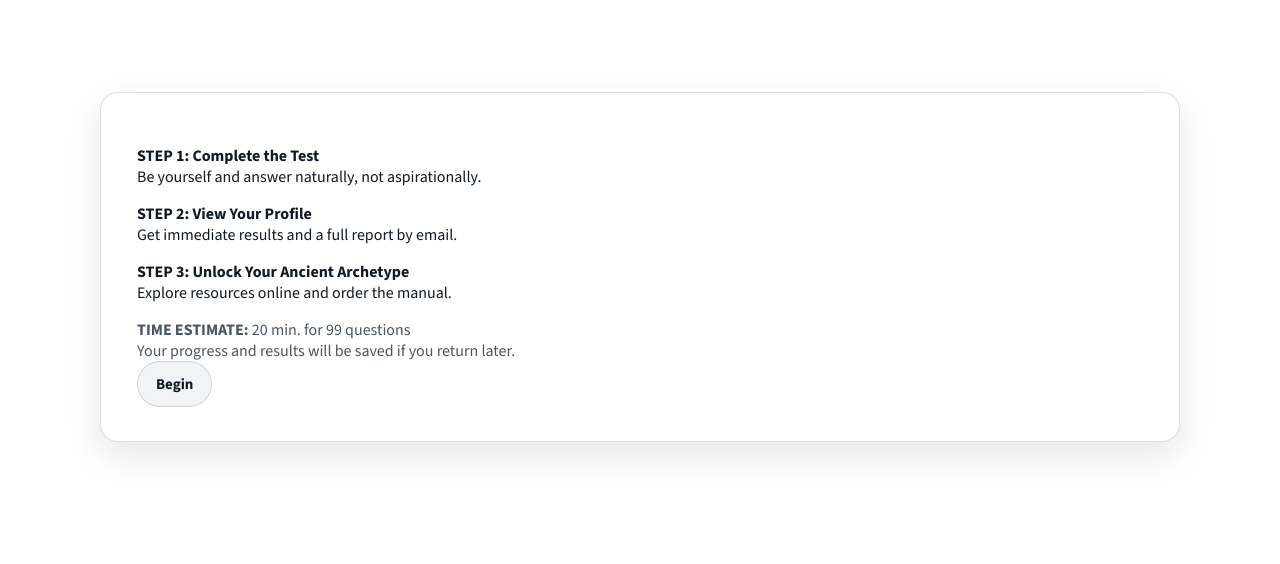
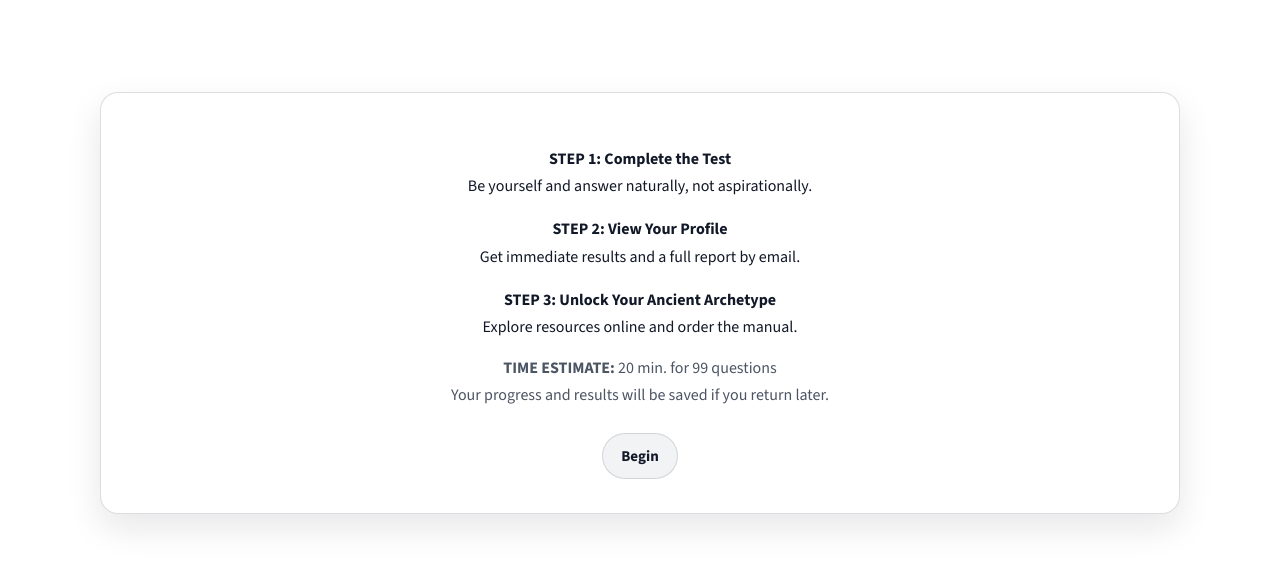
Before and after one commit to Drbojack/rolecratid.github.io, a website with bundled scripts: page index.html in a window 1280 px wide. Built offline with nearby package versions, Linux system fonts and the light colour scheme.

Commit message:
Update style.css

```diff
--- a/style.css
+++ b/style.css
@@ -381,3 +381,30 @@ html, body {
 .results-actions {
   margin-bottom: 6px;
 }
+
+
+.start-screen {
+  text-align: center;
+}
+
+.start-screen .steps {
+  max-width: 520px;
+  margin: 0 auto 24px;
+  line-height: 1.7;
+}
+
+.start-screen p {
+  margin-bottom: 14px;
+}
+
+.start-actions {
+  display: flex;
+  justify-content: center;
+  gap: 12px;
+  margin-top: 10px;
+}
+
+.returning-msg {
+  margin-bottom: 18px;
+  font-style: italic;
+}
```
